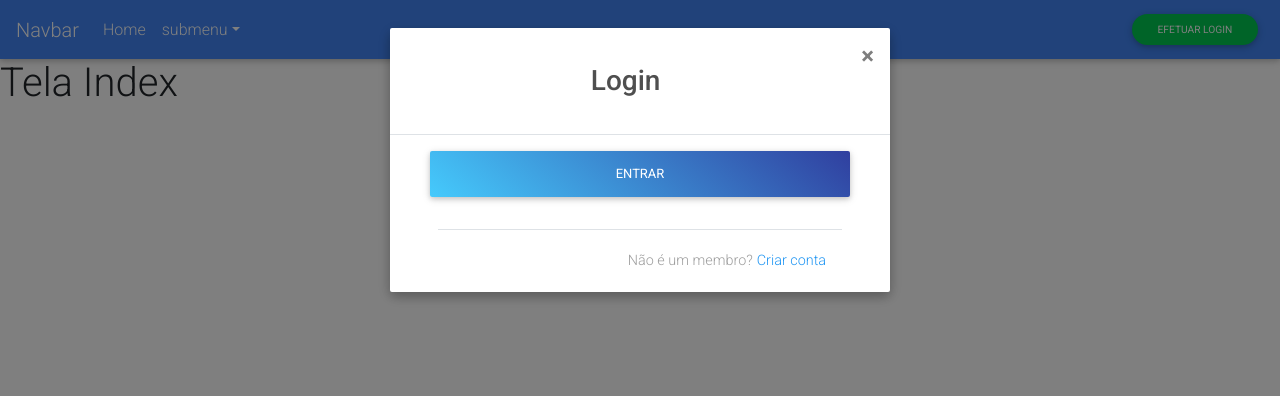
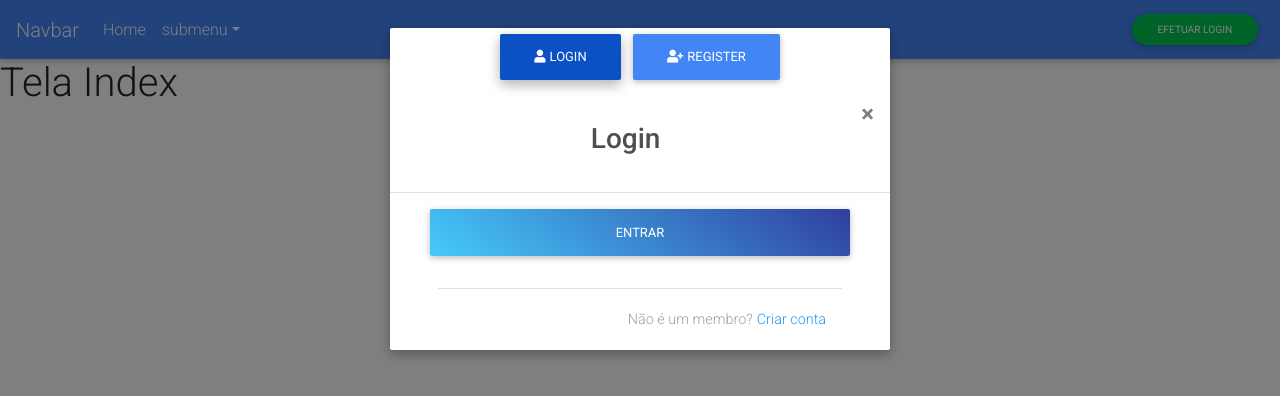
Before and after one commit to MauricioNogueira/annotation, a React (Create React App) app: page / in a window 1280 px wide. Both pictures are taken after a click on the button "EFETUAR LOGIN". Shown: the top 396 px of the page. Built offline with nearby package versions, Linux system fonts and the light colour scheme.

Commit message:
Modificando componente FormModal

```diff
--- a/src/componente/FormModal.jsx
+++ b/src/componente/FormModal.jsx
@@ -24,8 +24,20 @@ class FormModal extends Component {
                 <div className="modal fade" id={this.props.idModal} tabIndex="-1" role="dialog" aria-labelledby="myModalLabel" aria-hidden="true">
                     <div className={`modal-dialog`} role="document">
                         <div className="modal-content form-elegant">
+                            <ul style={{ display: 'flex', flexDirection: 'row', justifyContent: 'center' }} class="nav" role="tablist">
+                                <li class="nav-item">
+                                    <a class="btn btn-primary active" data-toggle="tab" href="#panel7" role="tab"><i class="fas fa-user mr-1"></i>
+                                    Login</a>
+                                </li>
+                                <li class="nav-item">
+                                    <a class="btn btn-primary" data-toggle="tab" href="#panel8" role="tab"><i class="fas fa-user-plus mr-1"></i>
+                                    Register</a>
+                                </li>
+                            </ul>
+                            <div className="tab-content">
+                                <div className="tab-pane fade in show active" id="panel7" role="tabpanel">
                                     <div className="modal-header text-center">
-                                <h3 className="modal-title w-100 dark-grey-text font-weight-bold my-3" id="myModalLabel"><strong>{ this.props.tituloModal }</strong></h3>
+                                        <h3 className="modal-title w-100 dark-grey-text font-weight-bold my-3" id="myModalLabel"><strong>Login</strong></h3>
                                         <button type="button" className="close" data-dismiss="modal" aria-label="Close">
                                         <span aria-hidden="true">&times;</span>
                                         </button>
@@ -40,6 +52,26 @@ class FormModal extends Component {
                                     <div className="modal-footer mx-5 pt-3 mb-1">
                                         <p className="font-small grey-text d-flex justify-content-end">Não é um membro? <Link className="blue-text ml-1" to="/teste1">
                                             Criar conta</Link></p>
+                                    </div>
+                                </div>
+                                <div className="tab-pane fade" id="panel8" role="tabpanel">
+                                    <div className="modal-header text-center">
+                                        <h3 className="modal-title w-100 dark-grey-text font-weight-bold my-3" id="myModalLabel"><strong>Registrar</strong></h3>
+                                        <button type="button" className="close" data-dismiss="modal" aria-label="Close">
+                                        <span aria-hidden="true">&times;</span>
+                                        </button>
+                                    </div>
+                                    <div className="modal-body mx-4">
+                                        { this.props.children }
+                                        <div className="text-center mb-3">
+                                            <button type="button" className="btn blue-gradient btn-block btn-rounded z-depth-1a">Criar</button>
+                                        </div>
+                                    </div>
+                                    <div className="modal-footer mx-5 pt-3 mb-1">
+                                        <p className="font-small grey-text d-flex justify-content-end">Não é um membro? <Link className="blue-text ml-1" to="/teste1">
+                                            Criar conta</Link></p>
+                                    </div>
+                                </div>
                             </div>
                         </div>
                     </div>
--- a/src/view/template/NavbarTemplate.jsx
+++ b/src/view/template/NavbarTemplate.jsx
@@ -20,7 +20,9 @@ export default class NavbarTemplate extends Component {
                         <BotaoModalForm redondo="1rem" corPrincipal="success" corTexto="#fff" tamanhoBotao="btn-sm" idModalTarget="form-modal" tituloBotaoModalForm="Efetuar login" />
                     </NavLinkRigth>
                 </Navbar>
-                <FormModal idModal="form-modal" tituloModal="Login" tituloBotao="Entrar" />
+                <FormModal idModal="form-modal" tituloModal="Login" tituloBotao="Entrar">
+
+                </FormModal>
             </span>
         );
     }
```
Lines whose indentation alone changed are shown as unchanged.
